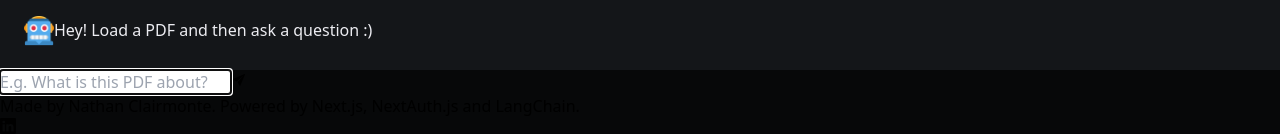
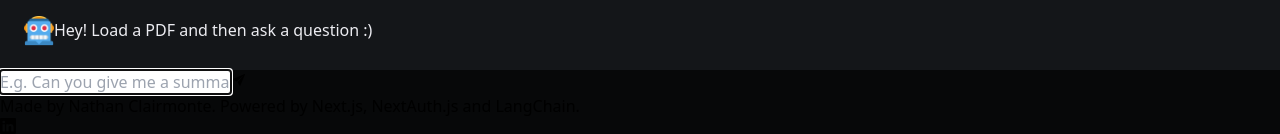
Before and after one commit to nathanclairmonte/pdf-chatbot, a Next.js app: page / in a window 1280 px wide. Shown: the part 192-326 px from the top of the page. Built offline with nearby package versions, Linux system fonts and the light colour scheme; no server answers.

Commit message:
changed QueryInput placeholder text

```diff
--- a/src/components/QueryInput.js
+++ b/src/components/QueryInput.js
@@ -86,7 +86,11 @@ const QueryInput = ({ loading, queryInputRef, history, docs, apiKey, setLoading,
                 type="text"
                 id="query"
                 name="query"
-                placeholder={loading ? "Waiting for response..." : "E.g. What is this PDF about?"}
+                placeholder={
+                    loading
+                        ? "Waiting for response..."
+                        : "E.g. Can you give me a summary of this paper?"
+                }
                 value={query}
                 onChange={(event) => setQuery(event.target.value)}
                 className="flex-grow resize-none rounded-lg border-none bg-zinc-950 px-6 py-4 text-lg text-[#ececf1] outline-none placeholder:text-[#5f6368] disabled:opacity-50"
```
